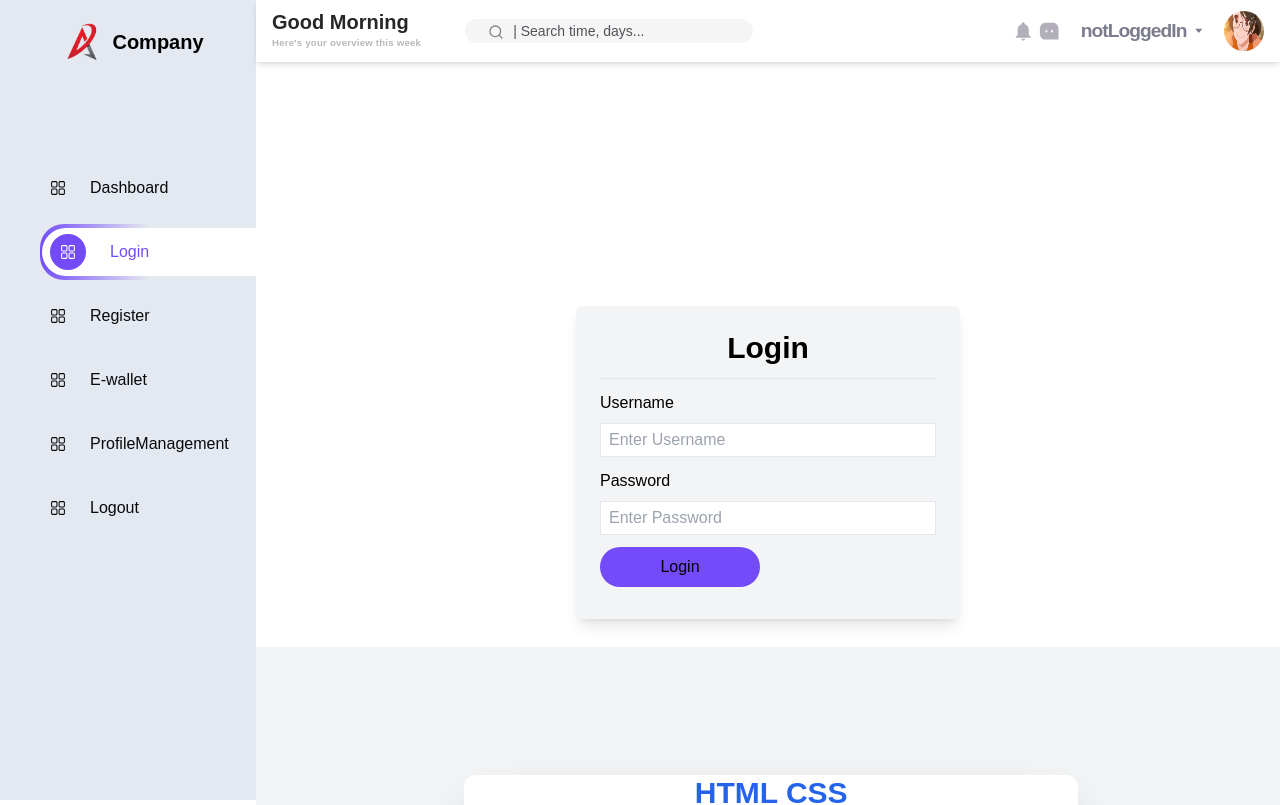
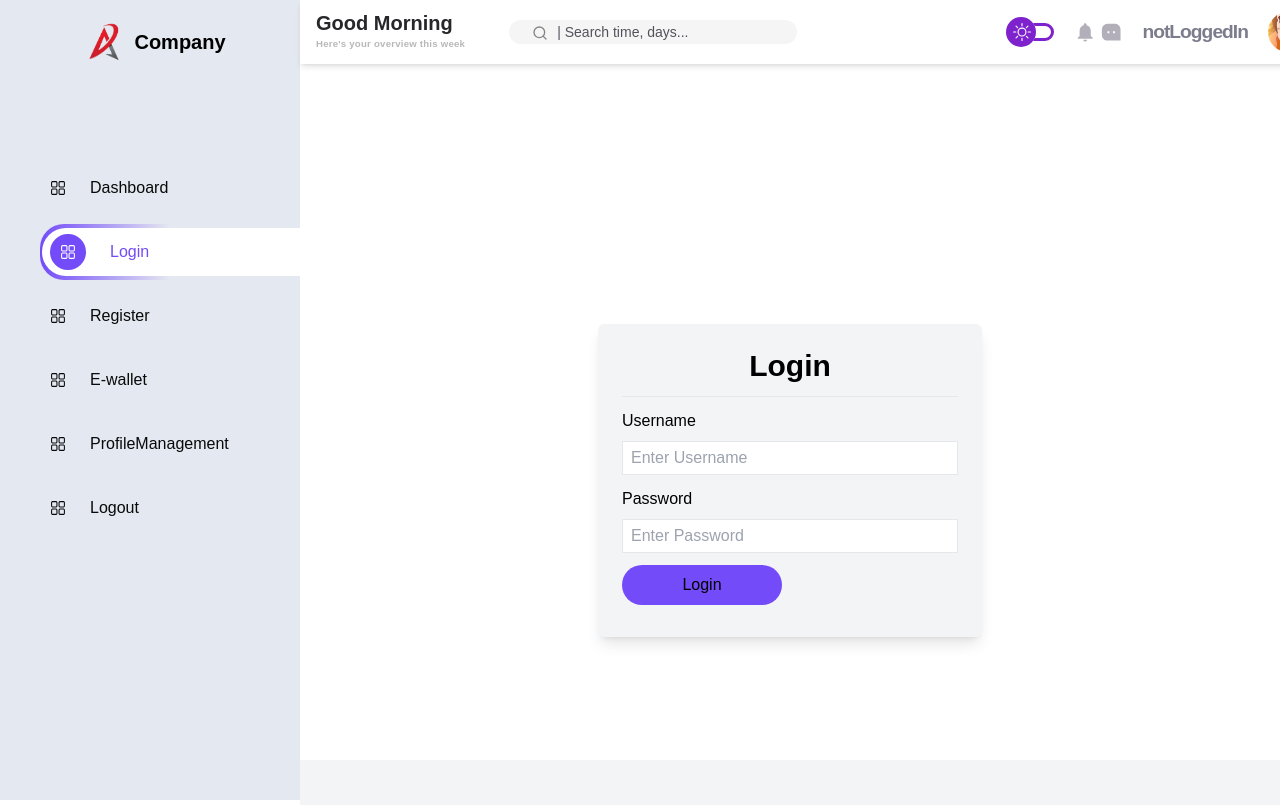
Before and after one commit to kiyotone/GroupProject, a Next.js app in the folder frontend/: page /auth/Login in a window 1280 px wide. Shown: the top 805 px of the page. Built offline with nearby package versions, Linux system fonts and the light colour scheme.

Commit message:
fixed navbar and topbar

```diff
--- a/frontend/components/Layout.js
+++ b/frontend/components/Layout.js
@@ -6,14 +6,23 @@ function Layout({children}) {
 
   return (
     <div className="flex ">
-        <Navbar className="absolute"/>
-        <div className=''>
+       <div className='fixed'>
+        <Navbar/>
+        </div>
 
-          <TopBar/>
-          <div className='w-full h-2/5 text-black'>
-          {children}
+        <div className='fixed z-10 ml-[300px]'>
+        <TopBar/>
         </div>
-        <Footer/>
+
+        <div className='ml-[300px] w-full mt-20 flex flex-col'>
+
+
+            <div className='w-full h-2/5 text-black'>
+            {children}
+            </div>
+            <div className='w-full pt-20'>
+            <Footer/>
+            </div>
         </div>
 
     </div>
--- a/frontend/components/Navbar.js
+++ b/frontend/components/Navbar.js
@@ -51,7 +51,7 @@ const Navbar=()=> {
       }
   }
   return (
-    <div className="bg-[#E4E8F0] h-screen w-[300px] flex flex-col  ">
+    <div className="bg-[#E4E8F0]  h-screen w-[300px] flex flex-col">
 
             <div className="flex flex-col items-center" >
               <div className="flex items-center mt-3 cursor-pointer" onClick={goHome}>
--- a/frontend/components/Posts.js
+++ b/frontend/components/Posts.js
@@ -5,7 +5,7 @@ function Posts({id,title,content,created_at,author}) {
 
 
   return (
-    <div className='justify-center'>
+    <div className='pt-6 justify-center'>
     <div className='mt-4 ml-4 rounded-xl flex-col items-start bg-gray-200 w-[40em]  drop-shadow-2xl'>
 
             <div className='flex text-lg font-bold items-start ml-5'>{author}</div>
@@ -14,7 +14,7 @@ function Posts({id,title,content,created_at,author}) {
             <div className='text-bold text-sm flex items-start'>{content}</div>
             </div>
 
-            <div className='bg-white rounded-md '>REACTIONS BAR....</div>
+            <div className='bg-white justify-center z rounded-md h-[2.5rem] '>REACTIONS BAR....</div>
     </div>
     </div>
   )
--- a/frontend/components/TopBar.js
+++ b/frontend/components/TopBar.js
@@ -3,6 +3,7 @@ import axios from 'axios'
 import hane from '../assets/hane.png'
 import Image from 'next/image'
 import {AiFillCaretDown} from 'react-icons/ai'
+import {BsMoon,BsSun, BsToggle2On} from 'react-icons/bs';
 import { useRouter } from 'next/router'
 import { useCurrentState } from './CurrentState'
 import { useCurrentUser } from './CurrentUser'
@@ -14,6 +15,13 @@ function TopBar() {
   const router = useRouter();
   const {currentState} = useCurrentState();
   const {USERNAME,CHANGE_USER} = useCurrentUser();
+  const [isOpen,changeOpen] = useState(false);
+
+  const toggleDark = ()=>{
+
+    isOpen ? changeOpen(false):changeOpen(true)
+
+  }
 
   const getUsername = async () => {
     try {
@@ -35,7 +43,7 @@ function TopBar() {
   },[])
 
   return (
-    <div className='w-[80vw] flex items-center justify-between shadow-md'>
+    <div className='w-[80vw] bg-white flex items-center justify-between shadow-md'>
 
           <div className="text-left flex items-center rounded-sm m-2">
             <div className='ml-2 flex flex-col text-zinc-800 mb-1'>
@@ -52,9 +60,22 @@ function TopBar() {
           </div>
           {/* RIGHT */}
 
+
           <div className='flex justify-between items-center h-full m-2 gap-5 mr-4 text-lg'>
 
+          {isOpen ? <div className="text-purple-700 relative flex items-center cursor-pointer" onClick={toggleDark}>
+
+              <BsToggle2On className="h-12 w-12" />
+              <BsMoon className="absolute text-white right-[.3rem]" />
+          </div>
+          :
+          <div className="text-purple-700 relative flex items-center cursor-pointer" onClick={toggleDark}>
+                <BsToggle2On className="h-12 w-12 rotate-180" />
+                <BsSun className="absolute text-white left-[.45rem]" />
+            </div>
+          }
             <div className="flex text-[#b2afba] gap-1 text-[1.4rem]">
+
               <MdNotifications className="cursor-pointer"/>
               <RiMessage3Fill className="cursor-pointer"/>
             </div>
@@ -63,8 +84,8 @@ function TopBar() {
 
 
               <div className='tracking-tighter text-[1.2rem]  flex items-center font-bold cursor-pointer'>{USERNAME}</div>
-             <AiFillCaretDown className='text-[0.6rem] ' />
-              </div>
+
+            </div>
 
              <Image alt='profile' src={hane} className="w-[40px] border- cursor-pointer rounded-full h-[40px]"/>
 
--- a/frontend/pages/Dashboard.js
+++ b/frontend/pages/Dashboard.js
@@ -51,7 +51,7 @@ function Dashboard() {
 
       </div>
 
-        <div className="bg-red text-center justify-center flex-col items-center text-black">
+        <div className="bg-red text-center flex flex-col items-center text-black">
 
                 {posts && posts.map((post)=>(
                   <Posts key={post.id} id={post.id} title={post.title} content={post.content} created_at={post.created_at} author={post.author}/>
--- a/frontend/tailwind.config.js
+++ b/frontend/tailwind.config.js
@@ -5,7 +5,9 @@ module.exports = {
     "./components/**/*.{js,ts,jsx,tsx}",
   ],
   theme: {
-    extend: {},
+    extend: {
+      "300px" : "300px"
+    },
   },
   plugins: [],
 }
```
